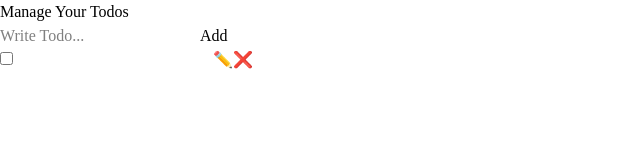
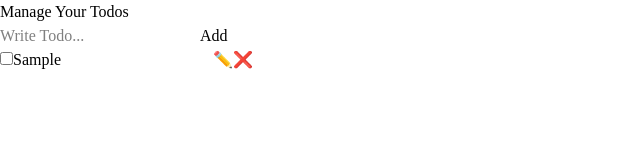
Before and after one commit to Arham-Lari/todo_contexApi, a React (Vite) app: page / in a window 1280 px wide. Both pictures are taken after typing "Sample" into the empty fields and a click on the button "Add". Shown: the top 160 px of the page, without its empty margins (0-640 px from the left). Built offline with nearby package versions, Linux system fonts and the light colour scheme.

Commit message:
fixed the bug of the todo msg not displaying

```diff
--- a/src/App.jsx
+++ b/src/App.jsx
@@ -7,7 +7,8 @@ export function App(){
     const[todos,setTodos] = useState([]);
 
     const addTodo = (todo) => {
-        setTodos((prev) => [...prev,{...todo,id:Date.now(),completed:false,}])
+        setTodos((prev) => [...prev,{id:Date.now(),...todo}])
+        console.log(todos)
     };
 
     const updateTodo =(id,todo) => {
--- a/src/components/TodoIteams.jsx
+++ b/src/components/TodoIteams.jsx
@@ -3,7 +3,7 @@ import { useTodo } from '../context/Todo_context.js';
 
 export function TodoItem({ todo }) {
   const [isTodoEditable, setIsTodoEditable] = useState(false)
-  const [todoMsg, setTodoMsg] = useState(todo.todo)
+  const [todoMsg, setTodoMsg] = useState(todo.msg)
   const {updateTodo, deleteTodo, toggleComplete} = useTodo()
 
   const editTodo = () => {
--- a/src/components/Todoform.jsx
+++ b/src/components/Todoform.jsx
@@ -10,7 +10,7 @@ export const Todoform = () => {
 
         if (!msg) return;
 
-        addTodo({msg})
+        addTodo({completed:false,msg:msg})
         setMsg("");
     }
     return (
```
